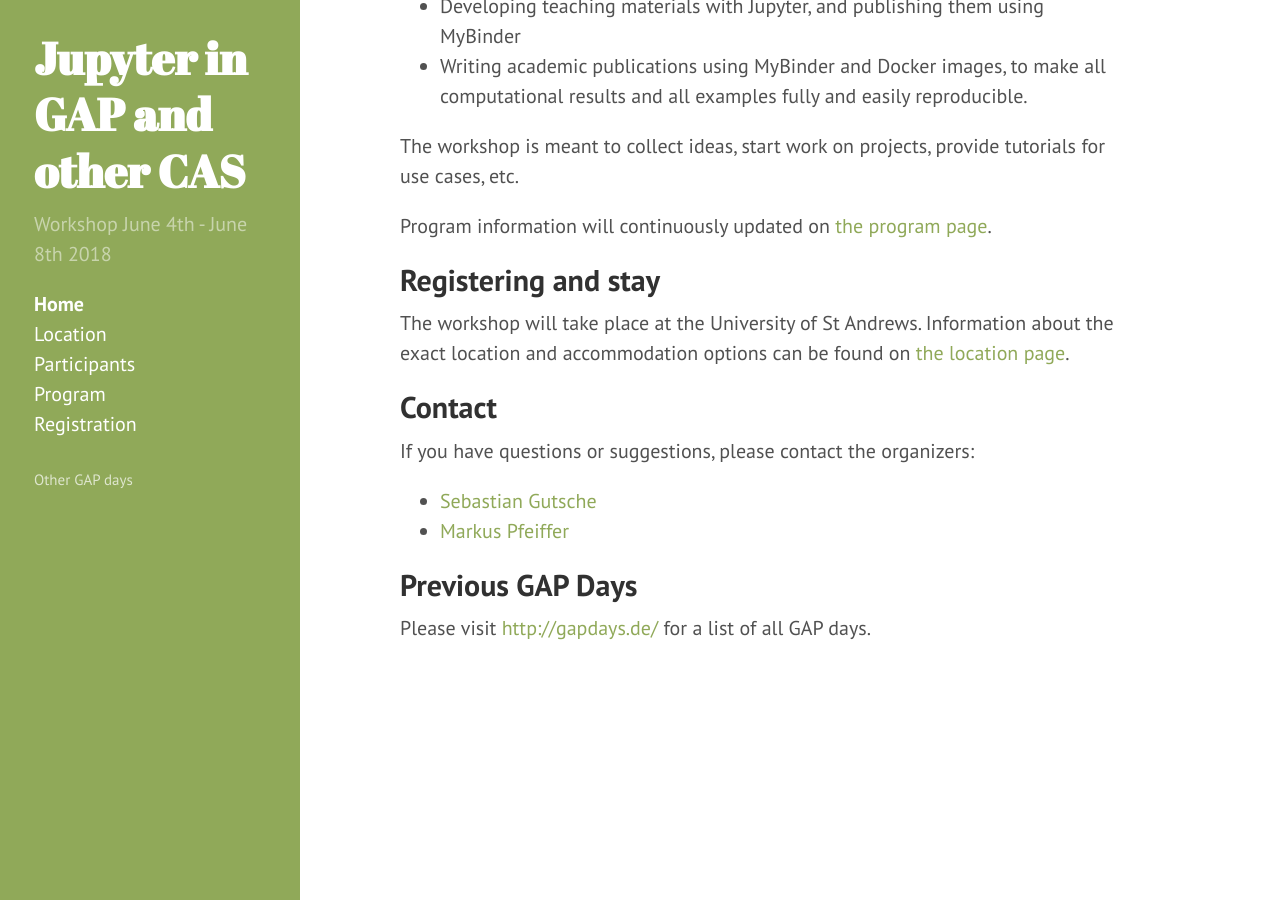
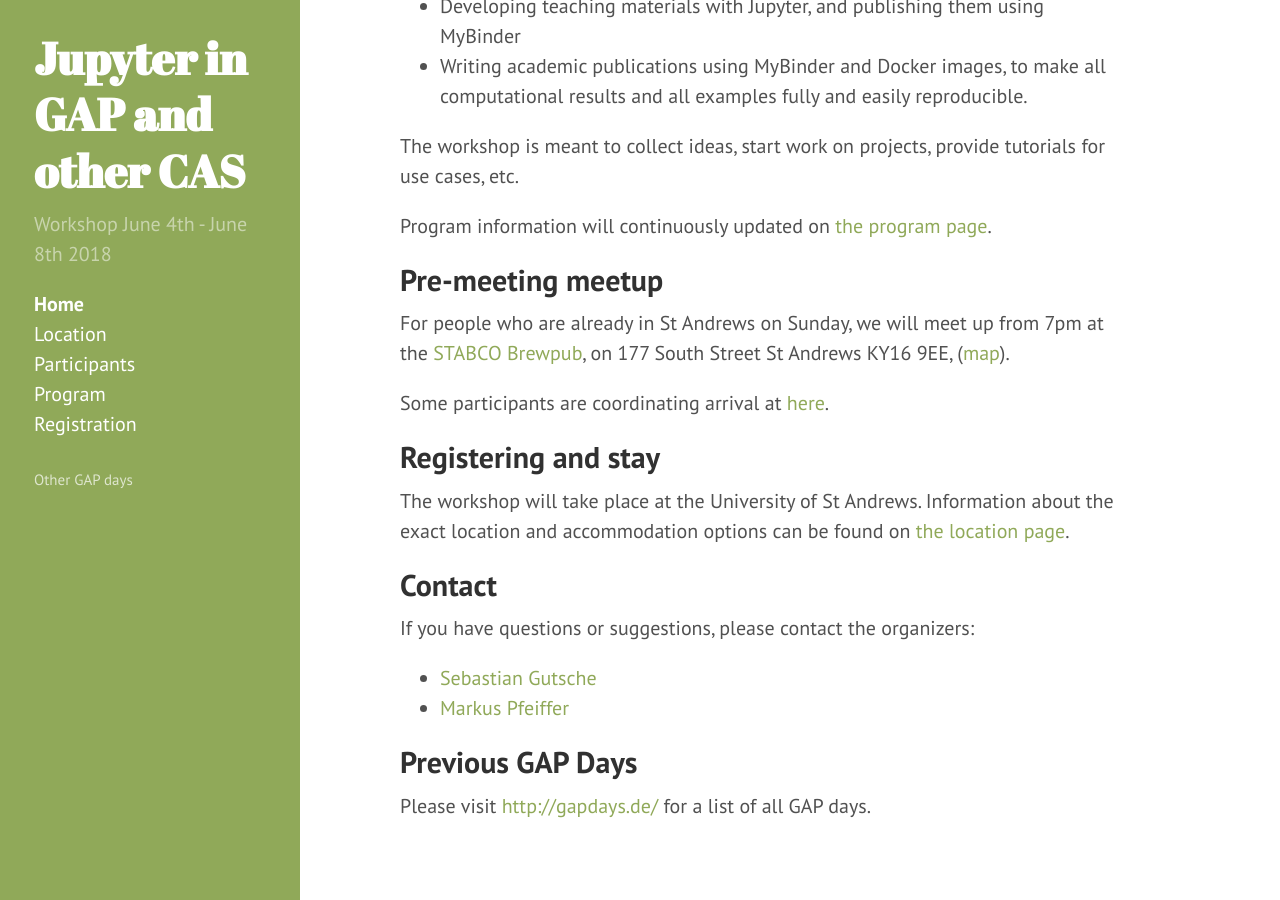
Before and after one commit to gapdays/gap-jupyter-days2018, a Jekyll site: the page built from index.md, in a window 1280 px wide and 900 px high, scrolled down 611 px. Built offline with Jekyll 4.4.1, drawn with Linux system fonts in a browser that asks for light colours.

Commit message:
Update index.md

```diff
--- a/index.md
+++ b/index.md
@@ -32,6 +32,13 @@ provide tutorials for use cases, etc.
 
 Program information will continuously updated on [the program page]({{ site.baseurl }}/program).
 
+## Pre-meeting meetup
+
+For people who are already in St Andrews on Sunday, we will meet up from 7pm at the [STABCO Brewpub](http://www.standrewsbrewingcompany.com/eat-and-drink.html#standrews), on 177 South Street St Andrews KY16 9EE,
+  ([map](https://www.openstreetmap.org/directions?from=&to=56.33893%2C-2.79911#map=19/56.33880/-2.80038&layers=N)).
+
+Some participants are coordinating arrival at [here](https://hackmd.io/NVtvzD_sQkOEcxDvfDFY2Q?edit#).
+
 ## Registering and stay
 
 The workshop will take place at the {{ site.location }}. Information about the
```
